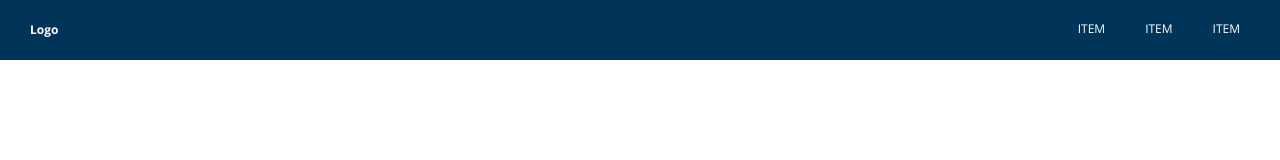
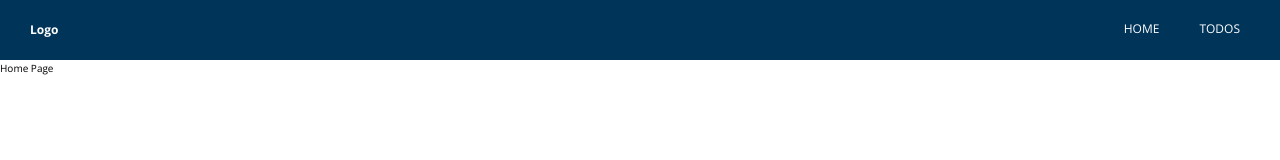
Before and after one commit to bhNibir/Navbar, a React (Create React App) app: page / in a window 1280 px wide. Shown: the top 160 px of the page. Built offline with nearby package versions, Linux system fonts and the light colour scheme.

Commit message:
Home page / todo page added with react-router-dom for SPA

```diff
--- a/package.json
+++ b/package.json
@@ -8,6 +8,7 @@
     "@testing-library/user-event": "^7.2.1",
     "react": "^16.13.1",
     "react-dom": "^16.13.1",
+    "react-router-dom": "^5.1.2",
     "react-scripts": "3.4.1",
     "styled-components": "^5.0.1"
   },
--- a/src/App.js
+++ b/src/App.js
@@ -1,10 +1,20 @@
 import React from "react";
+import { Route, Switch, Redirect } from "react-router-dom";
+
 import Layout from "./hoc/layout/Layout";
+import Home from "./containers/home/Home";
+import Todos from "./containers/todos/Todos";
 
 const App = () => {
   return (
     <>
-      <Layout />
+      <Layout>
+        <Switch>
+          <Route exact path="/" component={Home} />
+          <Route exact path="/todos" component={Todos} />
+          <Redirect to="/" />
+        </Switch>
+      </Layout>
     </>
   );
 };
--- a/src/components/navigation/navitems/NavItems.js
+++ b/src/components/navigation/navitems/NavItems.js
@@ -16,9 +16,8 @@ const NavItems = () => {
   return (
     <Nav>
       <Ul>
-        <NavItem>Item</NavItem>
-        <NavItem>Item</NavItem>
-        <NavItem>Item</NavItem>
+        <NavItem link="/">home</NavItem>
+        <NavItem link="/todos">todos</NavItem>
       </Ul>
     </Nav>
   );
--- a/src/components/navigation/navitems/navitem/NavItem.js
+++ b/src/components/navigation/navitems/navitem/NavItem.js
@@ -1,12 +1,13 @@
 import React from "react";
 import styled from "styled-components";
+import { NavLink } from "react-router-dom";
 
 const Li = styled.li`
   display: flex;
   height: 100%;
 `;
 
-const A = styled.a`
+const StyledNavLink = styled(NavLink)`
   display: flex;
   text-transform: uppercase;
   align-items: center;
@@ -26,7 +27,7 @@ const A = styled.a`
 const NavItem = ({ link, children }) => {
   return (
     <Li>
-      <A href={link}>{children}</A>
+      <StyledNavLink to={link}>{children}</StyledNavLink>
     </Li>
   );
 };
--- /dev/null
+++ b/src/containers/home/Home.js
@@ -0,0 +1,7 @@
+import React from "react";
+
+const Home = () => {
+  return <div>Home Page</div>;
+};
+
+export default Home;
--- /dev/null
+++ b/src/containers/todos/Todos.js
@@ -0,0 +1,7 @@
+import React from "react";
+
+const Todos = () => {
+  return <div>Todos Page</div>;
+};
+
+export default Todos;
--- a/src/index.js
+++ b/src/index.js
@@ -2,17 +2,20 @@ import React from "react";
 import ReactDOM from "react-dom";
 
 import App from "./App";
+import { BrowserRouter } from "react-router-dom";
 import { ThemeProvider } from "styled-components";
 
 import theme from "./utils/theme";
 import GlobalStyles from "./utils/global";
 
 ReactDOM.render(
-  <ThemeProvider theme={theme}>
-    <>
-      <App />
-      <GlobalStyles />
-    </>
-  </ThemeProvider>,
+  <BrowserRouter>
+    <ThemeProvider theme={theme}>
+      <>
+        <App />
+        <GlobalStyles />
+      </>
+    </ThemeProvider>
+  </BrowserRouter>,
   document.querySelector("#root")
 );
```
Also changed, not shown: 1 other file (tests, documents, lock files or other folders).
